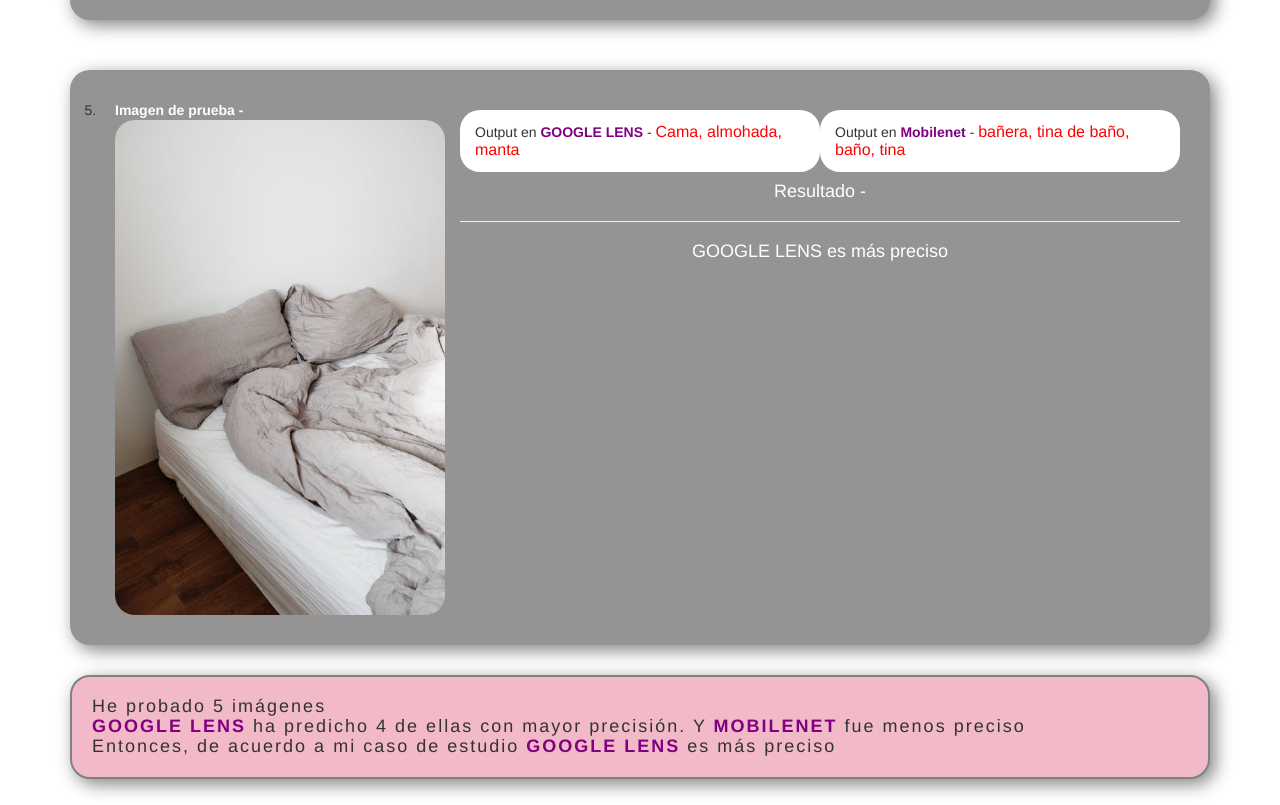
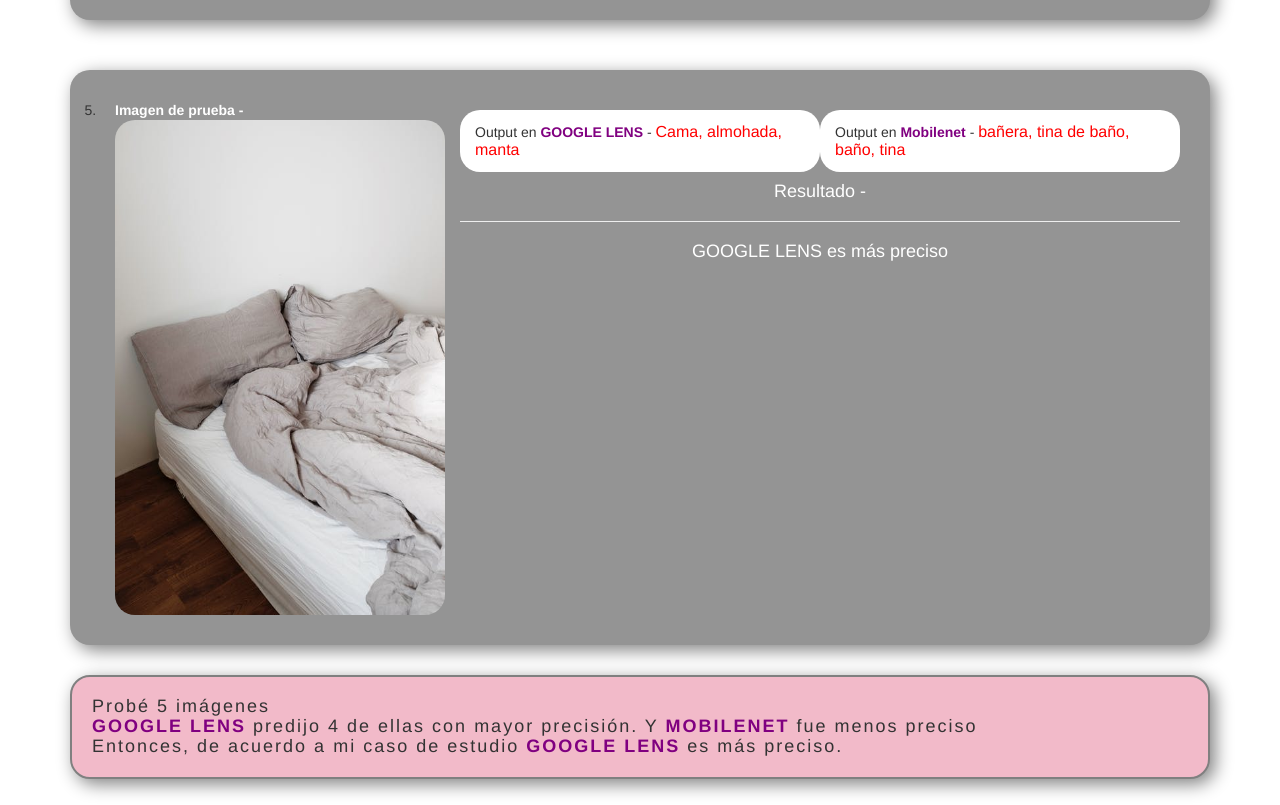
Before and after one commit to BFSmx4/google-vs-mobilenet, a plain HTML site: page index.html in a window 1280 px wide. Shown: the part 1992-2797 px from the top of the page. Drawn offline with nearby package versions, Linux system fonts and the light colour scheme; a web font is replaced by a local one.

Commit message:
Update index.html

```diff
--- a/index.html
+++ b/index.html
@@ -195,14 +195,14 @@ b
 	</ol>
 <br><br>
 	<h4 class="col-xs-12 result">
-	He probado 5 imágenes<br>
-	 <b>GOOGLE LENS</b> ha predicho 4 de ellas con mayor precisión. Y <b>MOBILENET</b> fue menos preciso<br>
-	 Entonces, de acuerdo a mi caso de estudio <b>GOOGLE LENS</b> es más preciso</h4>
+	Probé 5 imágenes<br>
+	 <b>GOOGLE LENS</b> predijo 4 de ellas con mayor precisión. Y <b>MOBILENET</b> fue menos preciso<br>
+	 Entonces, de acuerdo a mi caso de estudio <b>GOOGLE LENS</b> es más preciso.</h4>
 </div>
 <br><br>
 
     <div class="copy_right_footer">
-      Desarrollado por - BYJU'S FUTURE SCHOOL
+      Desarrollado por - BYJU'S FutureSchool
     </div>
 
 </body>
```
